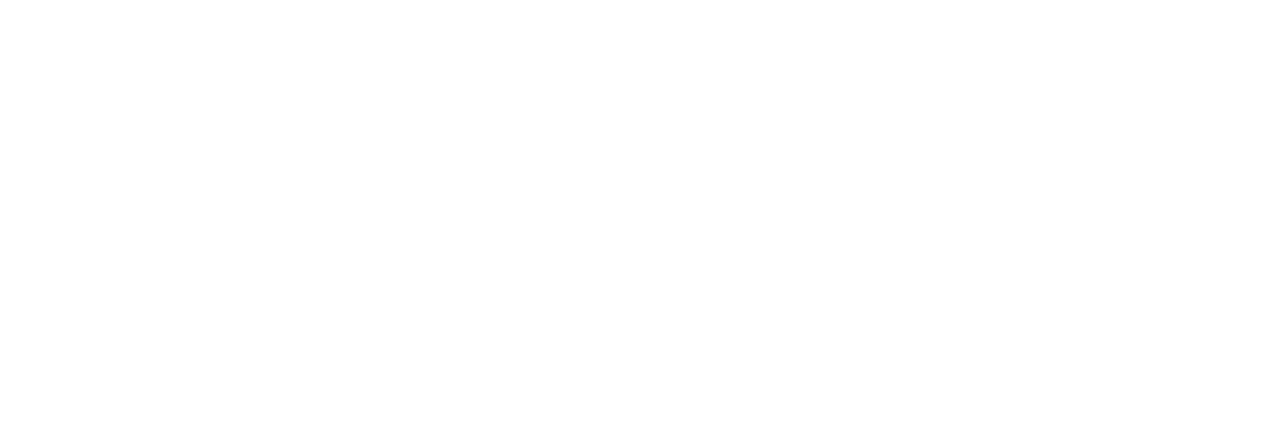
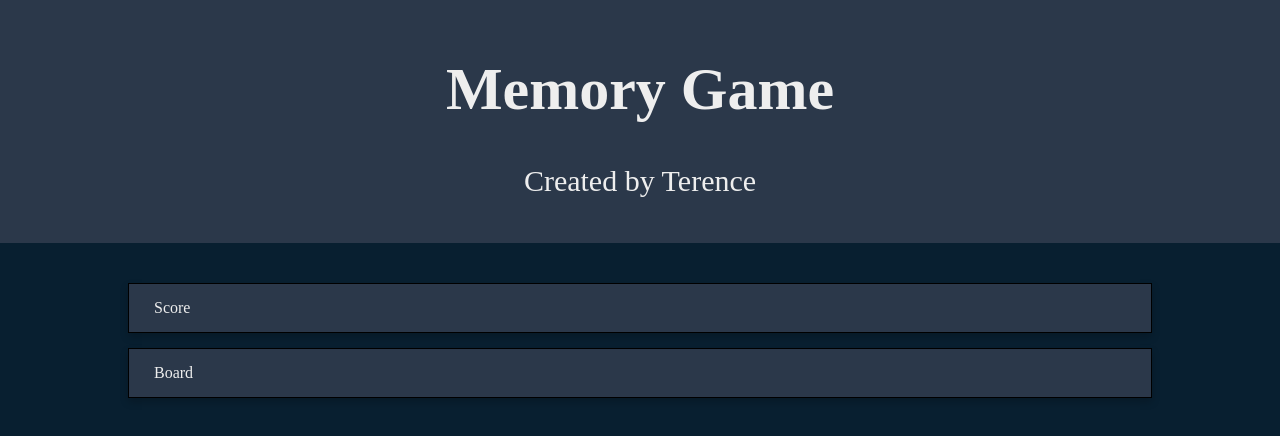
Before and after one commit to Nihilusify/memoryGame, a Svelte app: page / in a window 1280 px wide. Shown: the top 436 px of the page. Built offline with nearby package versions, Linux system fonts and the light colour scheme.

Commit message:
basic layout and header

```diff
--- a/public/global.css
+++ b/public/global.css
@@ -0,0 +1,13 @@
+body, html {
+    background: hsl(206, 72%, 11%);
+    color: #eee;
+    margin: 0;
+}
+
+.card {
+    padding: 15px 25px;
+    background: hsl(215, 26%, 23%);
+    border: 1px solid hsl(0, 0%, 0%);
+    box-shadow: 0 4px 8px 0 hsla(0, 0%, 0%, 0.2);
+    margin: 15px auto;
+}
--- a/src/App.svelte
+++ b/src/App.svelte
@@ -0,0 +1,26 @@
+<script lang="ts">
+</script>
+
+<header>
+  <h1>Memory Game</h1>
+  <p>Created by Terence</p>
+</header>
+
+<div class="container">
+  <div id="score" class="card">Score</div>
+
+  <div id="board" class="card">Board</div>
+</div>
+
+<style>
+  header {
+    padding: 15px;
+    text-align: center;
+    background: hsl(215, 26%, 23%);
+    font-size: 30px;
+  }
+  .container {
+    width: 80%;
+    margin: 5vh auto;
+  }
+</style>
```
